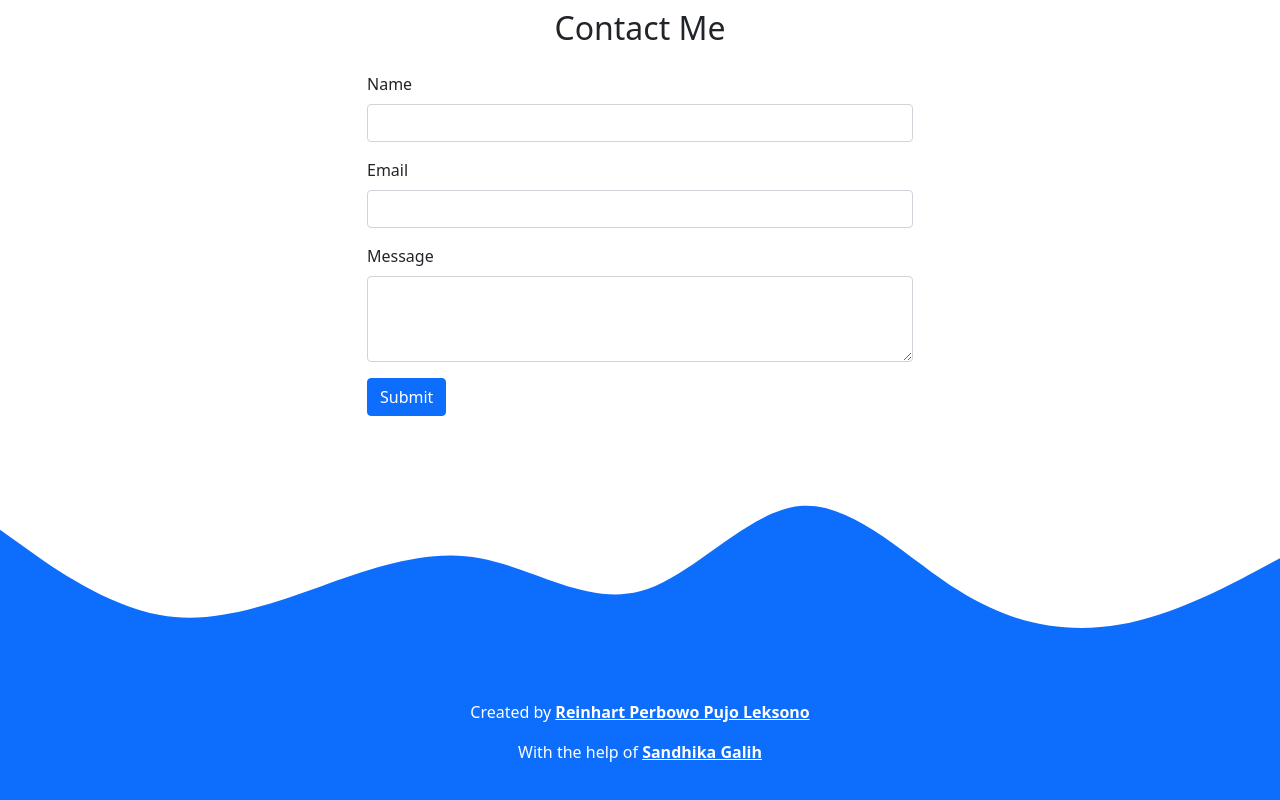
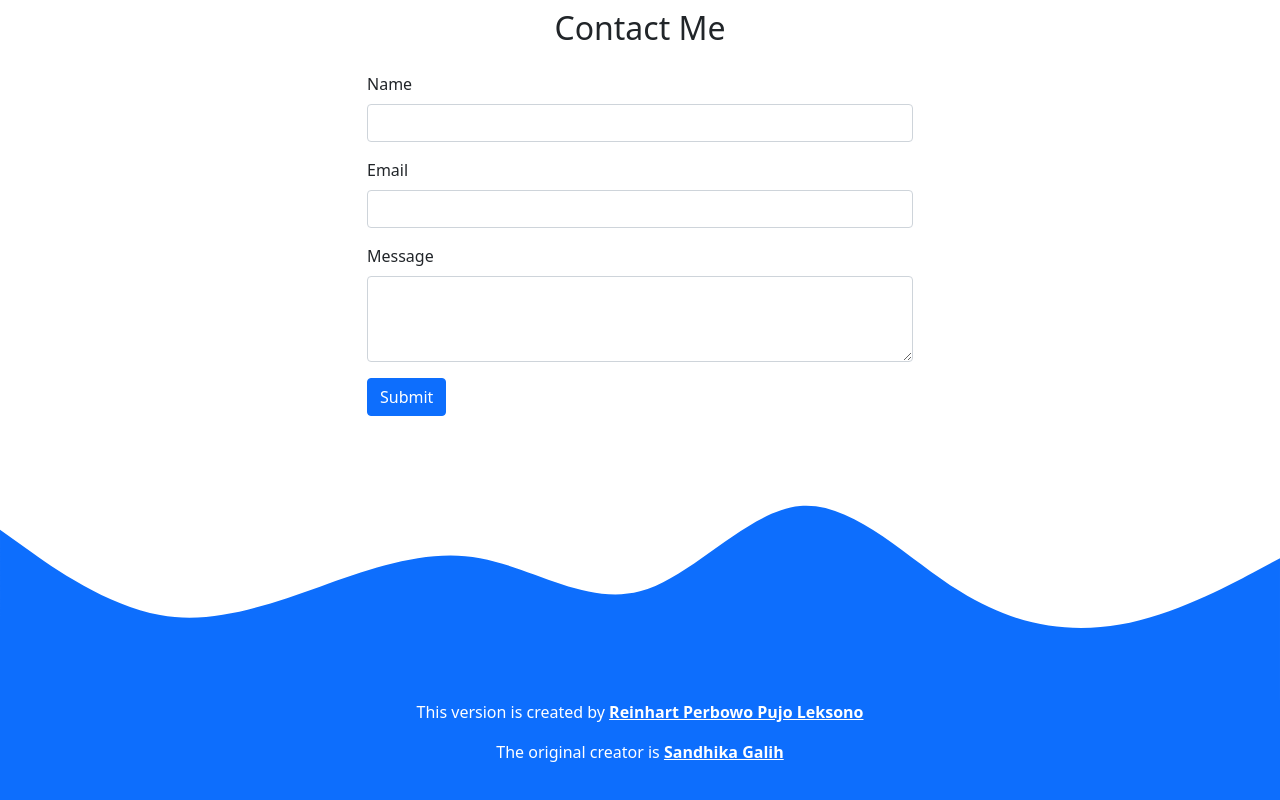
Before and after one commit to ReinhartPerbowo/portfolio-website-fcc, a plain HTML site: page index.html in a window 1280 px wide. Shown: the part 2838-3638 px from the top of the page. Drawn offline with nearby package versions, Linux system fonts and the light colour scheme.

Commit message:
second commit

```diff
--- a/index.html
+++ b/index.html
@@ -269,8 +269,8 @@
 
     <!-- Footer -->
     <footer class="bg-primary text-white text-center pb-5">
-      <p>Created by <a href="https://www.instagram.com/reinhart.p/" class="text-white fw-bold">Reinhart Perbowo Pujo Leksono</a></p>
-      <p>With the help of <a href="https://www.instagram.com/sandhikagalih/" class="text-white fw-bold">Sandhika Galih</a></p>
+      <p>This version is created by <a href="https://www.instagram.com/reinhart.p/" class="text-white fw-bold">Reinhart Perbowo Pujo Leksono</a></p>
+      <p>The original creator is <a href="https://www.instagram.com/sandhikagalih/" class="text-white fw-bold">Sandhika Galih</a></p>
     </footer>
     <!-- Akhir Footer -->
 
```
